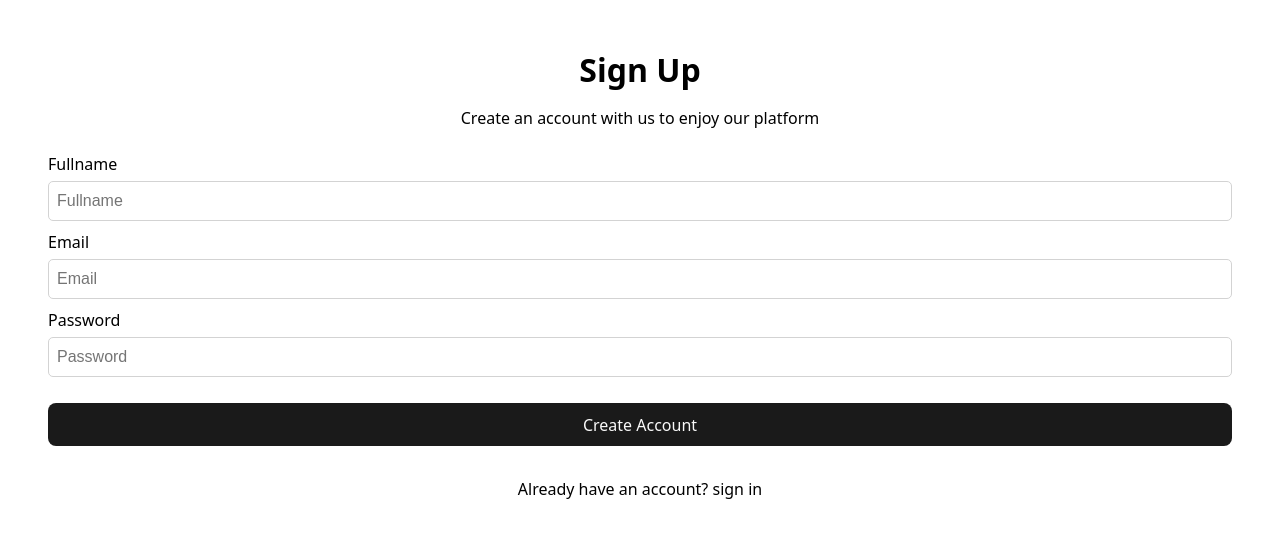
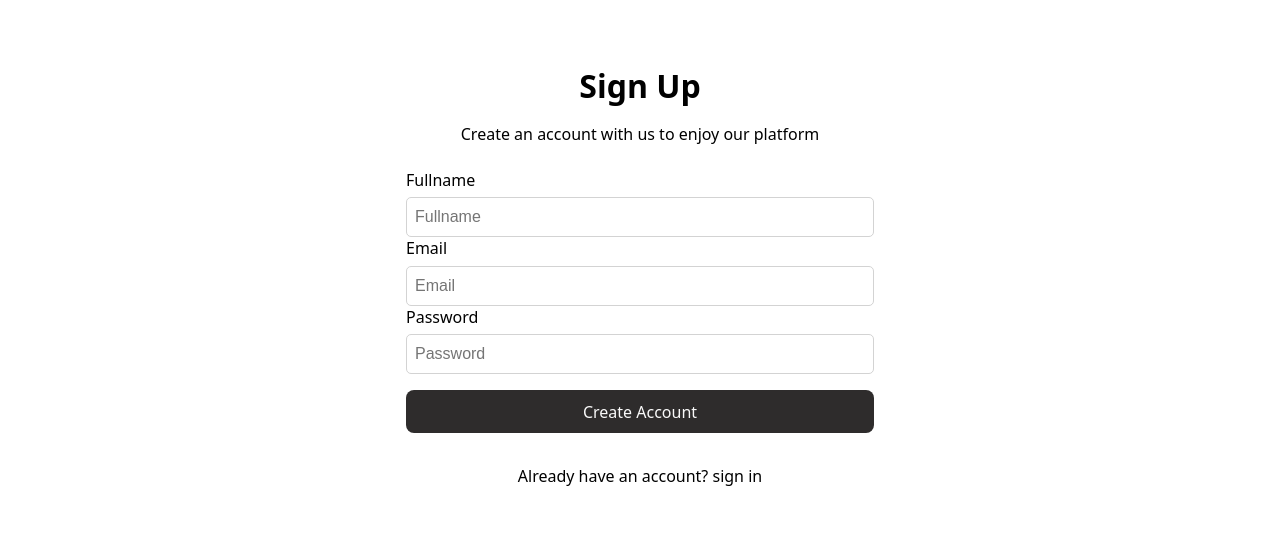
Before and after one commit to Cleve-keem/TicketApp-vue, a Vue app: page /auth/signup in a window 1280 px wide. Shown: the top 538 px of the page. Built offline with nearby package versions, Linux system fonts and the light colour scheme.

Commit message:
added a grey background to back mode

```diff
--- a/src/index.css
+++ b/src/index.css
@@ -41,7 +41,7 @@ h3 {
   margin: 0;
 }
 
-input{
+input {
   width: 100%;
 }
 
@@ -59,7 +59,7 @@ button {
   font-size: 1em;
   font-weight: 500;
   font-family: inherit;
-  background-color: #1a1a1a;
+  background-color: #2e2c2c;
   cursor: pointer;
   transition: border-color 0.25s;
   color: #f9f9f9;
@@ -71,7 +71,7 @@ button:hover {
 @media (prefers-color-scheme: dark) {
   :root {
     color: #fff;
-    background-color: #000;
+    background-color: #2e2c2c;
   }
   a {
     color: #fff;
@@ -81,6 +81,11 @@ button:hover {
   }
   button {
     background-color: #f9f9f9;
-    color: #000;
+    color: #2e2c2c;
+  }
+
+  .container {
+    background-color: #2e2c2c;
+    box-shadow: 1px 1px 8px #333232;
   }
 }
--- a/src/style.css
+++ b/src/style.css
@@ -5,12 +5,17 @@
 
 .auth_wrapper_inner {
   width: 95%;
+  height: 100%;
+  max-width: 500px;
   margin: 0 auto;
 }
 
 .container {
-  margin: 3rem 0;
-  padding: 0 1rem;
+  margin: 3rem 0 1rem;
+  padding: 1rem 1rem;
+  height: 100%;
+  border-radius: 8px;
+  /* border: 1px solid #2e2c2c; */
 }
 
 .container .header {
@@ -35,8 +40,18 @@
   padding: 0 0.5rem;
   border-radius: 5px;
   border: 1px solid lightgrey;
-  margin-bottom: 0.6rem;
   font-size: 1rem;
+}
+
+.form-group input.error {
+  border-color: red;
+  transition: border-color 0.25s;
+}
+
+.form-group p.error {
+  font-size: 0.7rem;
+  color: red;
+  margin: 0.2rem 0 0.4rem;
 }
 
 .container form button {
--- a/src/views/Signup.vue
+++ b/src/views/Signup.vue
@@ -10,25 +10,15 @@
           <p>Create an account with us to enjoy our platform</p>
           <div class="form-group">
             <label for="fullname">Fullname</label>
-            <input
-              v-model="formData.name"
-              type="text"
-              placeholder="Fullname"
-              class="border p-2 mb-3 w-full rounded"
-            />
-            <p v-if="errors.name" class="text-red-500 text-sm mb-3">
+            <input v-model="formData.name" type="text" placeholder="Fullname" />
+            <p v-if="errors.name" class="error">
               {{ errors.name }}
             </p>
           </div>
           <div class="form-group">
             <label for="email">Email</label>
-            <input
-              v-model="formData.email"
-              type="email"
-              placeholder="Email"
-              class="border p-2 mb-3 w-full rounded"
-            />
-            <p v-if="errors.email" class="text-red-500 text-sm mb-3">
+            <input v-model="formData.email" type="email" placeholder="Email" />
+            <p v-if="errors.email" class="error">
               {{ errors.email }}
             </p>
           </div>
@@ -38,9 +28,8 @@
               v-model="formData.password"
               type="password"
               placeholder="Password"
-              class="border p-2 mb-3 w-full rounded"
             />
-            <p v-if="errors.password" class="text-red-500 text-sm mb-3">
+            <p v-if="errors.password" class="error">
               {{ errors.password }}
             </p>
           </div>
```
